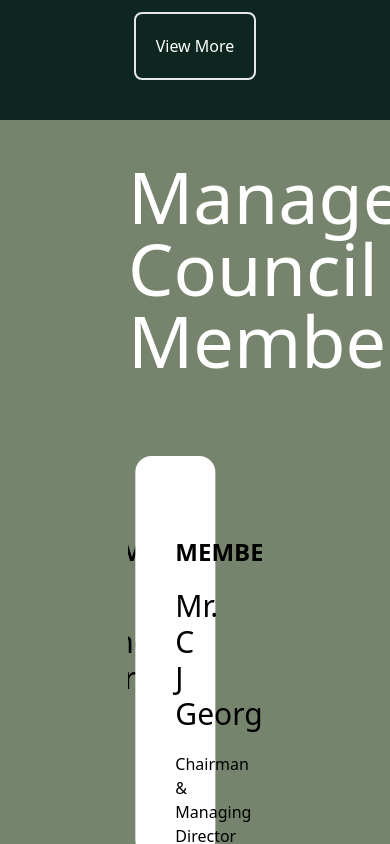
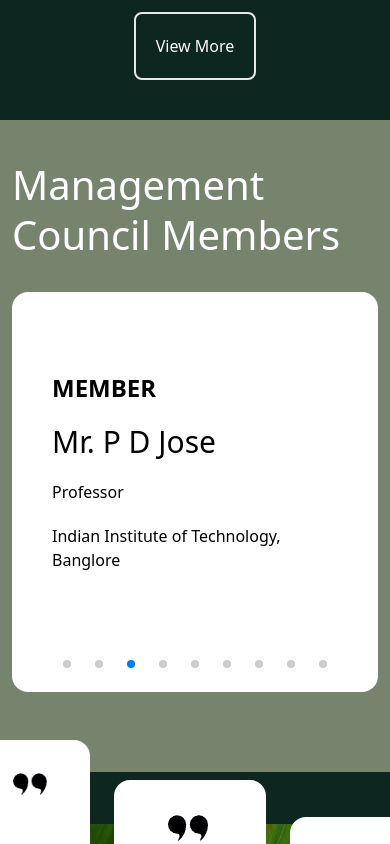
Before and after one commit to Manu-Madhu/GCCOS_Website, a React (Vite) app: page / in a window 390 px wide. Shown: the part 3980-4824 px from the top of the page. Built offline with nearby package versions, Linux system fonts and the light colour scheme.

Commit message:
Complete the management part

```diff
--- a/src/Pages/LandingPage.jsx
+++ b/src/Pages/LandingPage.jsx
@@ -5,7 +5,6 @@ import Blogs from "../Sections/Blogs"
 // import Directors from "../Sections/Directors"
 import Footer from "../Sections/Footer"
 import Gallery from "../Sections/Gallery"
-import Gallery_pics from "../Sections/Gallery_pics"
 import Hero from "../Sections/Hero"
 import Management from "../Sections/Management"
 import Testimonials from "../Sections/Testimonials"
@@ -20,7 +19,6 @@ const LandingPage = () => {
       <About />
       <About2 />
       <Gallery />
-      <Gallery_pics />
       <Management />
       <Blogs />
       <Testimonials />
--- a/src/Sections/Management.jsx
+++ b/src/Sections/Management.jsx
@@ -13,22 +13,30 @@ import 'swiper/css/scrollbar';
 
 const Management = () => {
     return (
-    <div className="lg:h-auto bg-[#77846d] flex flex-col items-start px-32 pb-20">
-        <p className="appear mt-10 text-white text-7xl lg:ml-8 font-medium">Management Council Members</p>
+        <div className="lg:h-auto bg-[#77846d] flex flex-col items-start lg:px-32 pb-20 p-3">
+            <p className="appear mt-7 lg:mt-10 text-white text-[2.5rem] lg:text-7xl lg:ml-8 leading-[50px] font-medium">Management Council Members</p>
 
             <Swiper
                 modules={[Navigation, Pagination, Scrollbar, A11y, Autoplay]}
                 spaceBetween={50}
-        slidesPerView={3}
+                slidesPerView={1}
+                breakpoints={{
+                    640: {
+                        slidesPerView: 1,
+                    },
+                    1024: {
+                        slidesPerView: 3,
+                    },
+                }}
                 // navigation
-        pagination={{ clickable: true  }}
+                pagination={{ clickable: true }}
                 autoplay={{
                     delay: 2000,
                     disableOnInteraction: false,
                 }}
                 onSlideChange={() => console.log('slide change')}
                 onSwiper={(swiper) => console.log(swiper)}
-        className='appear h-[400px] w-full bg-[#77846d] mt-20 gap-4'
+                className='appear h-[400px] w-full bg-[#77846d] mt-8 lg:mt-20 gap-4'
             >
                 <SwiperSlide className='bg-white flex flex-col rounded-2xl p-10'>
                     <p className='text-2xl mt-10 font-bold'>CHAIRMAN</p>
```
Lines whose indentation alone changed are shown as unchanged.
